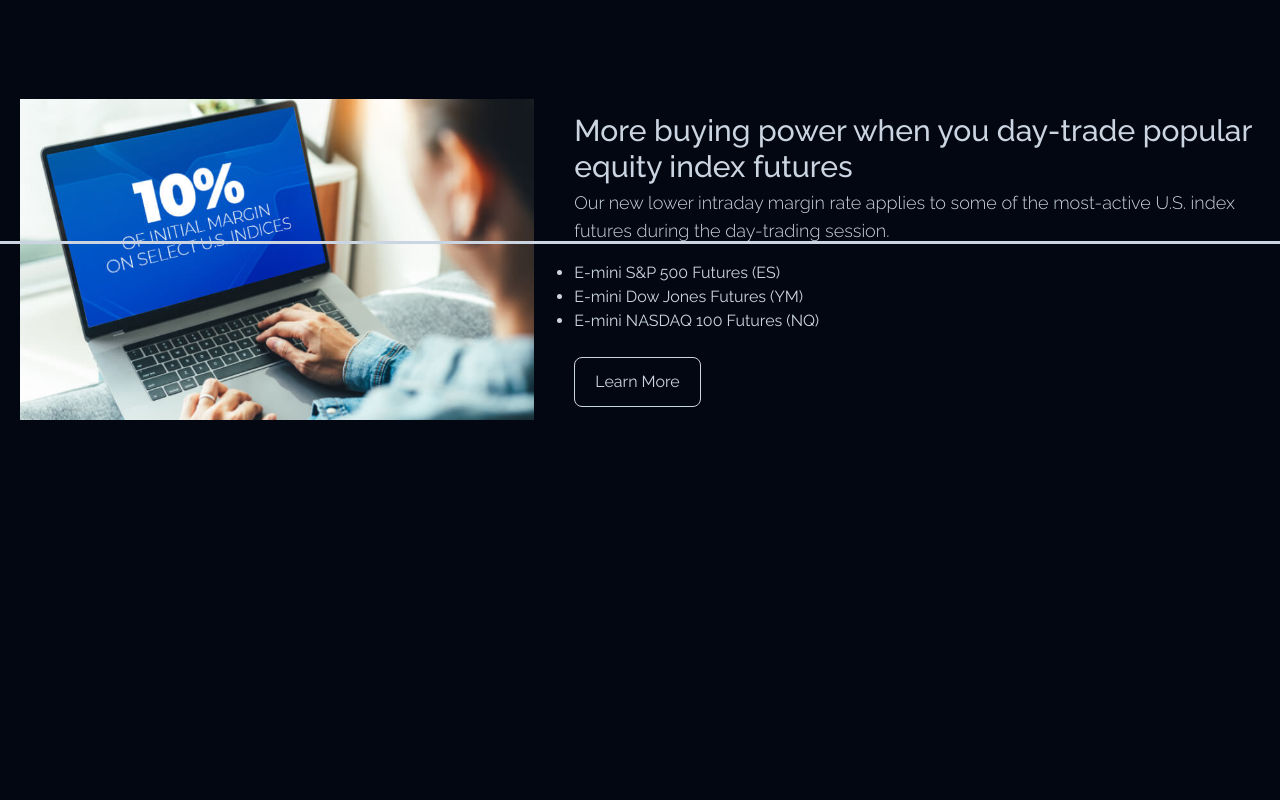
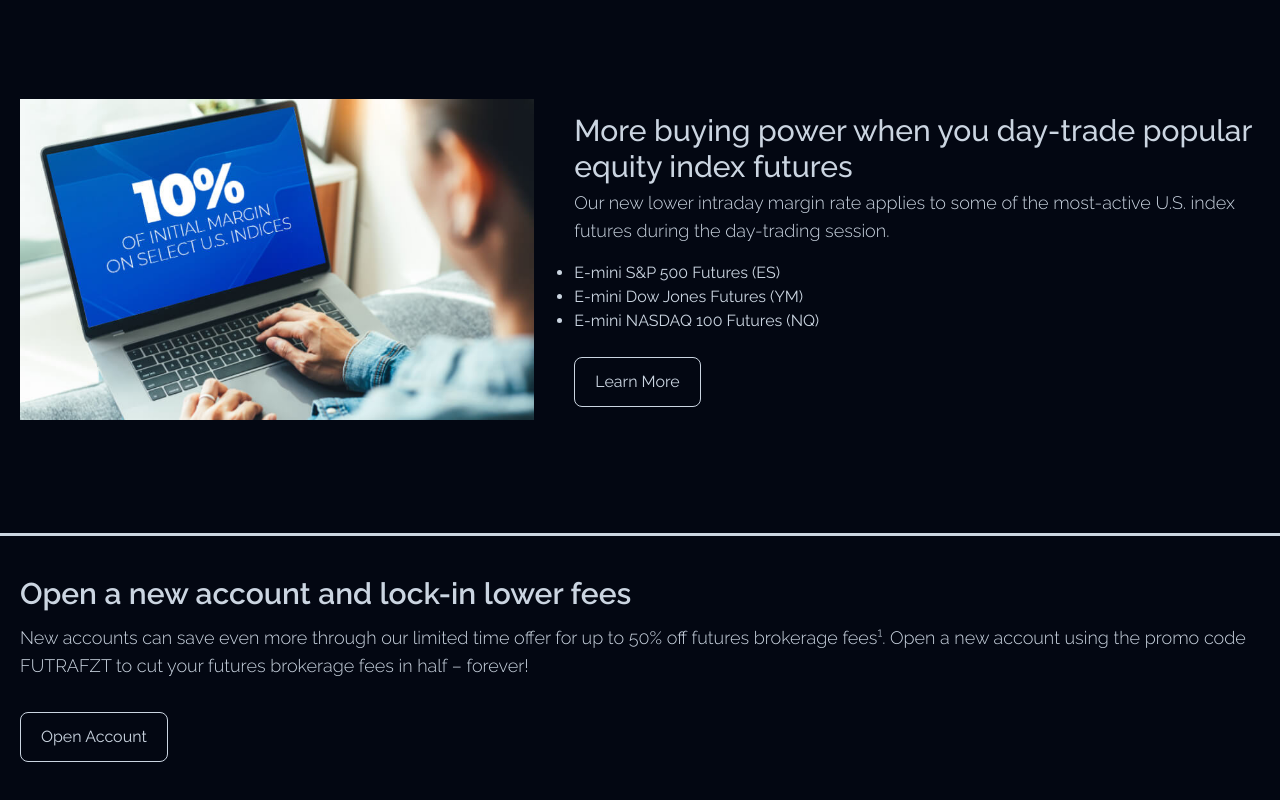
Before and after one commit to Officialibn1/wize, a Next.js app: page / in a window 1280 px wide. Shown: the part 559-1359 px from the top of the page. Before the commit the page ends 999 px from the top, so only its background shows below. Built offline with nearby package versions, Linux system fonts and the light colour scheme.

Commit message:
Started for the day

```diff
--- a/app/components/NewAccount.tsx
+++ b/app/components/NewAccount.tsx
@@ -1,8 +1,25 @@
 import React from "react";
 import "@/app/components/styles/NewAccount.css";
+import Link from "next/link";
 
 const NewAccount = () => {
-	return <div className='newAccount'></div>;
+	return (
+		<div className='newAccount'>
+			<div>
+				<h1>Open a new account and lock-in lower fees</h1>
+
+				<p>
+					New accounts can save even more through our limited time offer for up
+					to 50% off futures brokerage fees¹. Open a new account using the promo
+					code FUTRAFZT to cut your futures brokerage fees in half – forever!
+				</p>
+
+				<Link href={"signup"}>
+					<button>Open Account</button>
+				</Link>
+			</div>
+		</div>
+	);
 };
 
 export default NewAccount;
--- a/app/components/styles/NewAccount.css
+++ b/app/components/styles/NewAccount.css
@@ -0,0 +1,21 @@
+/* new account secction container */
+.newAccount {
+	@apply outline px-5 py-10;
+}
+
+.newAccount > div {
+	@apply flex flex-col gap-3;
+}
+
+.newAccount h1 {
+	@apply text-3xl font-semibold;
+}
+
+.newAccount p {
+	@apply text-lg font-light;
+}
+
+.newAccount > div > a button {
+	@apply px-5 py-3 rounded-lg mt-5 md:w-fit duration-200 ease-in-out lg:hover:bg-slate-300 lg:hover:text-[#030712];
+	border: 1px solid rgb(203 213 225);
+}
--- a/app/layout.tsx
+++ b/app/layout.tsx
@@ -7,7 +7,7 @@ const RootLayout = ({ children }: { children: React.ReactNode }) => {
 		<html lang='en'>
 			<body>
 				<AuthProviders>
-					<main className='w-full outline'>
+					<main className='w-full outline h-fit'>
 						<HomeNavbar />
 						{children}
 					</main>
--- a/app/page.tsx
+++ b/app/page.tsx
@@ -2,6 +2,7 @@ import Link from "next/link";
 import HomeNavbar from "./components/Navbar";
 import HeroSection from "./components/HeroSection";
 import MarginIndex from "./components/MarginIndex";
+import NewAccount from "./components/NewAccount";
 
 const Page = () => {
 	return (
@@ -11,6 +12,9 @@ const Page = () => {
 
 			{/* Margin  futures index section */}
 			<MarginIndex />
+
+			{/* NewAccount section */}
+			<NewAccount />
 		</section>
 	);
 };
```
